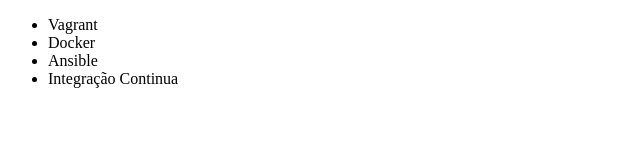
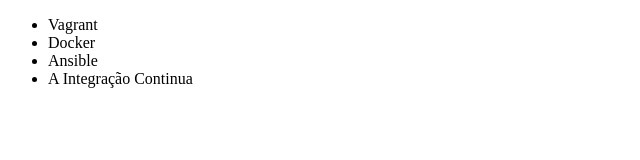
Before and after one commit to wond-inv/server-repo, a plain HTML site: page index.html in a window 1280 px wide. Shown: the full height of the page, 0-640 px from the left. Drawn offline with Linux system fonts and the light colour scheme.

Commit message:
Ajustado Index.html

```diff
--- a/index.html
+++ b/index.html
@@ -9,7 +9,7 @@
         <li>Vagrant</li>
         <li>Docker</li>
         <li>Ansible</li>
-        <li>Integração Continua</li>
+        <li>A Integração Continua</li>
     </ul>
 </body>
 </html>
```
